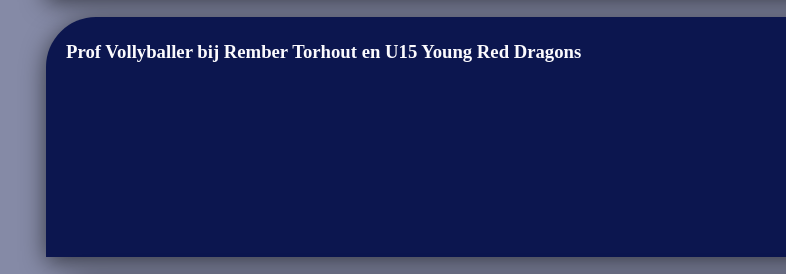
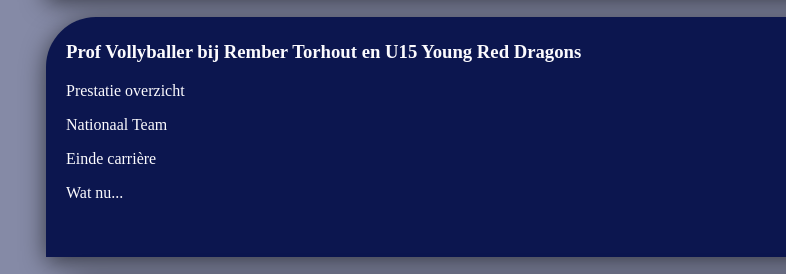
Before and after one commit to jarnegeldhof/webpage-jarne, a plain HTML site: page index.html in a window 1280 px wide. Shown: the part 1870-2144 px from the top of the page, 104-890 px from the left. Drawn offline with Linux system fonts and the light colour scheme.

Commit message:
Add small finishing toutches

```diff
--- a/index.html
+++ b/index.html
@@ -48,7 +48,10 @@
             <div>
                 <a href="hobbys/vollybal.html"><img class = "rembert-torhout-logo"src="images/rembert torhout logo - Copy.svg" alt="rembert-torhout-logo"></a>
                 <h1>Prof Vollyballer bij Rember Torhout en U15 Young Red Dragons</h1>
-                 <p></p>
+                <p>Prestatie overzicht</p>
+                <p>Nationaal Team</p>
+                <p>Einde carrière</p>
+                <p>Wat nu...</p>
             </div>
 
 
```
